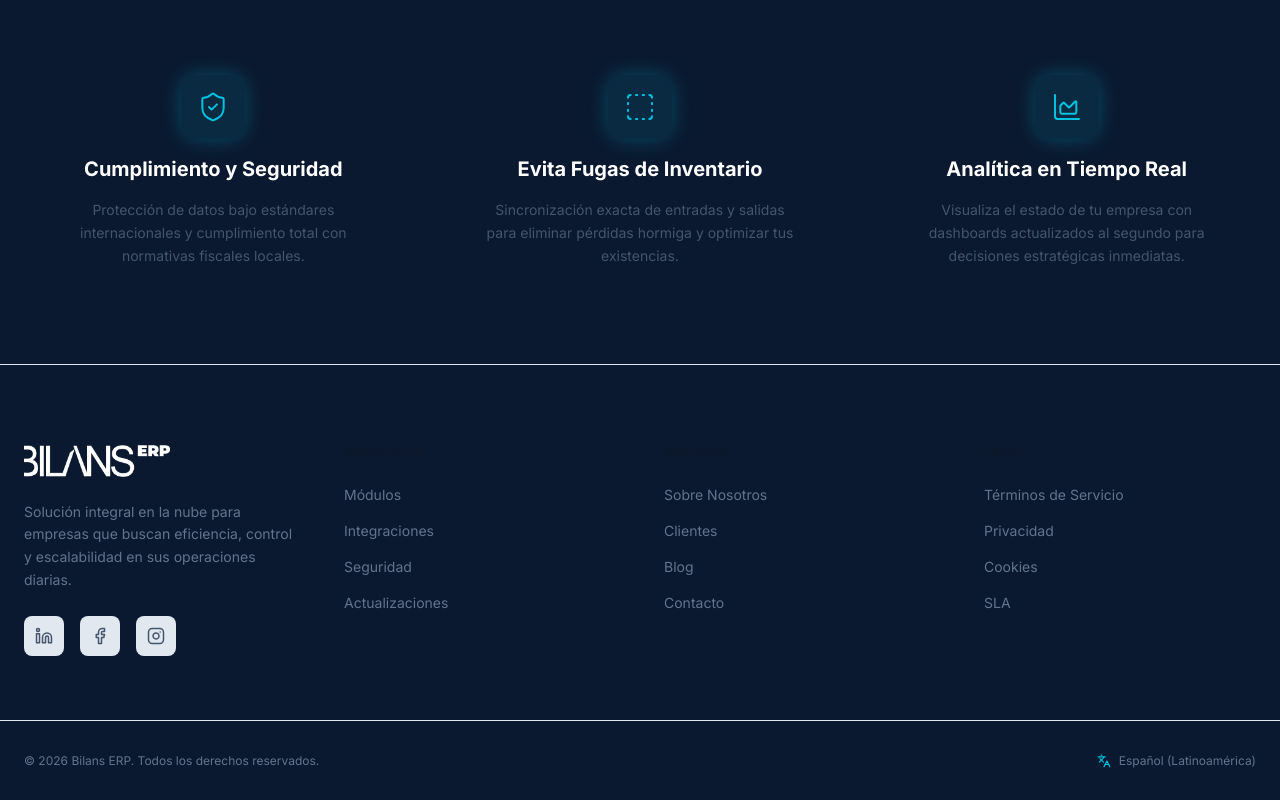
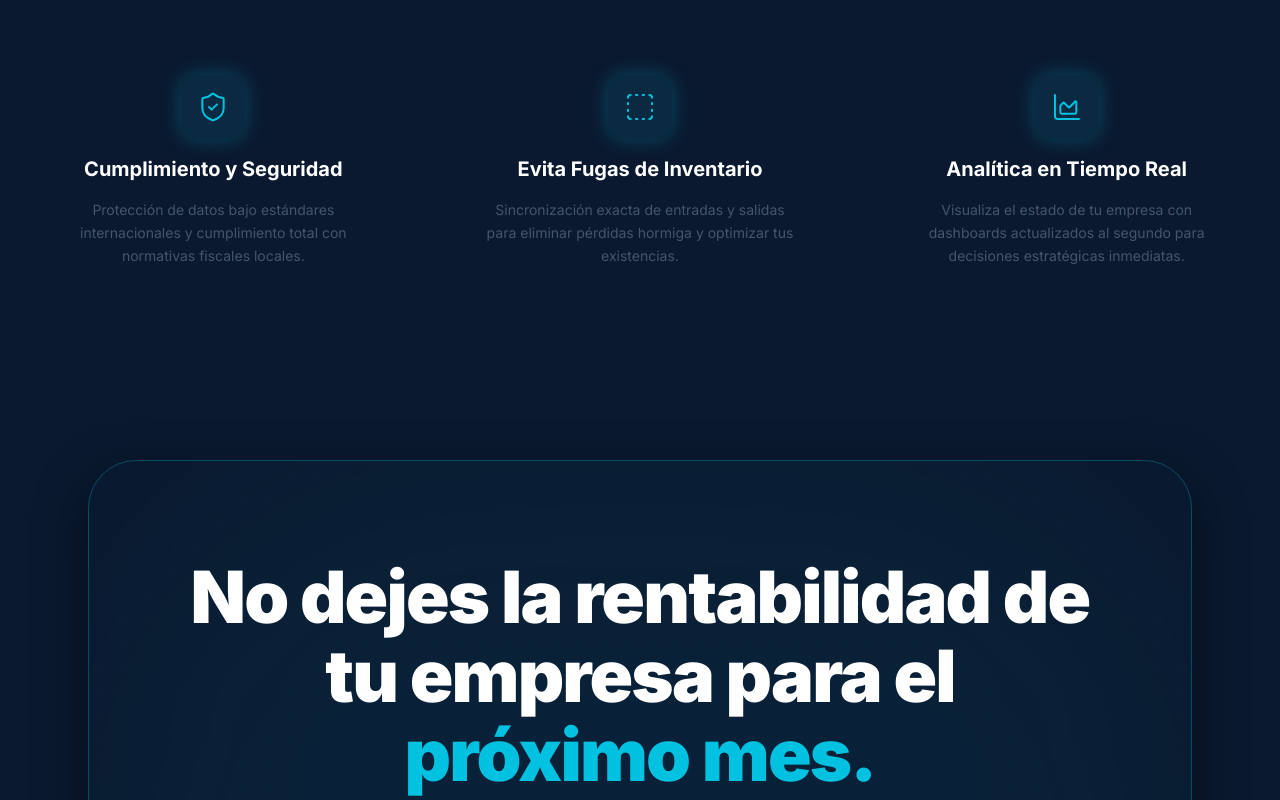
Before and after one commit to waf503/3land-web-site, a React (Vite) app: page / in a window 1280 px wide. Shown: the part 2000-2800 px from the top of the page. Built offline with nearby package versions, Linux system fonts and the light colour scheme.

Commit message:
add CTA section in home

```diff
--- a/src/pages/Home.jsx
+++ b/src/pages/Home.jsx
@@ -13,6 +13,8 @@ export default function Home() {
             <Features/>
             {/**Core and benefits*/}
             <CoreBenefits/>
+            {/**CTA Section*/}
+            <CTASection/>
         </>
     );
 }
--- /dev/null
+++ b/src/sections/home/CTASection.jsx
@@ -0,0 +1,37 @@
+export default function CTASection() {
+    return (
+        <section className="py-24 relative bg-background-dark">
+            <div className="max-w-6xl mx-auto px-6">
+                {/* Contenedor Principal con el Gradiente Mesh y Bordes Redondeados */}
+                <div className="cta-mesh p-12 lg:p-24 rounded-[3rem] text-center space-y-10 relative overflow-hidden border border-primary/30 shadow-[0_20px_50px_rgba(0,0,0,0.5)]">
+
+                    {/* Textura de puntos de fondo (Usando la utilidad que definimos) */}
+                    <div className="absolute inset-0 pattern-dots opacity-20 pointer-events-none"></div>
+
+                    <div className="relative z-10 space-y-6">
+                        <h2 className="text-5xl lg:text-7xl font-black text-white leading-[1.1] tracking-tight">
+                            No dejes la rentabilidad de tu empresa para el <span className="text-primary">próximo mes.</span>
+                        </h2>
+
+                        <p className="text-xl lg:text-2xl text-slate-300 max-w-3xl mx-auto font-medium leading-relaxed">
+                            Agenda una consultoría gratuita de 15 minutos y descubre cómo Bilans automatiza tu operación desde hoy.
+                        </p>
+
+                        <div className="flex flex-wrap justify-center gap-6 pt-8">
+                            <button className="bg-primary hover:bg-primary/90 text-background-dark px-12 py-6 rounded-2xl text-xl font-black transition-all shadow-[0_0_30px_rgba(0,194,224,0.4)] transform hover:scale-105 cursor-pointer">
+                                Agendar Demo Gratuita
+                            </button>
+
+                            <button className="border-2 border-primary/50 text-white hover:bg-primary/10 px-12 py-6 rounded-2xl text-xl font-black transition-all backdrop-blur-sm cursor-pointer">
+                                Contactar a Ventas
+                            </button>
+                        </div>
+                    </div>
+
+                    {/* Resplandor abstracto central para dar profundidad */}
+                    <div className="absolute top-1/2 left-1/2 -translate-x-1/2 -translate-y-1/2 w-full h-full bg-primary/5 blur-[120px] rounded-full -z-0"></div>
+                </div>
+            </div>
+        </section>
+    );
+}
```
